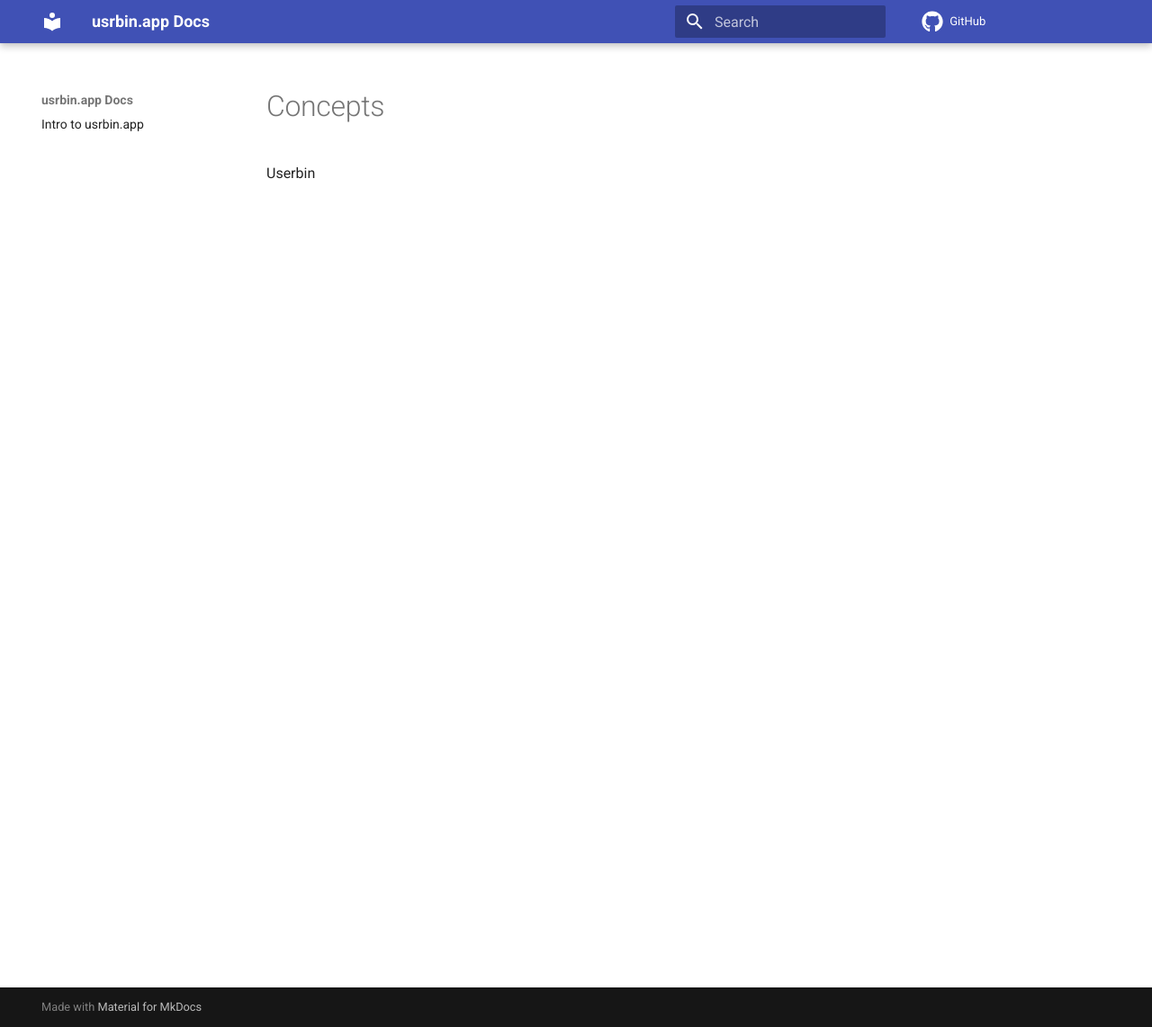
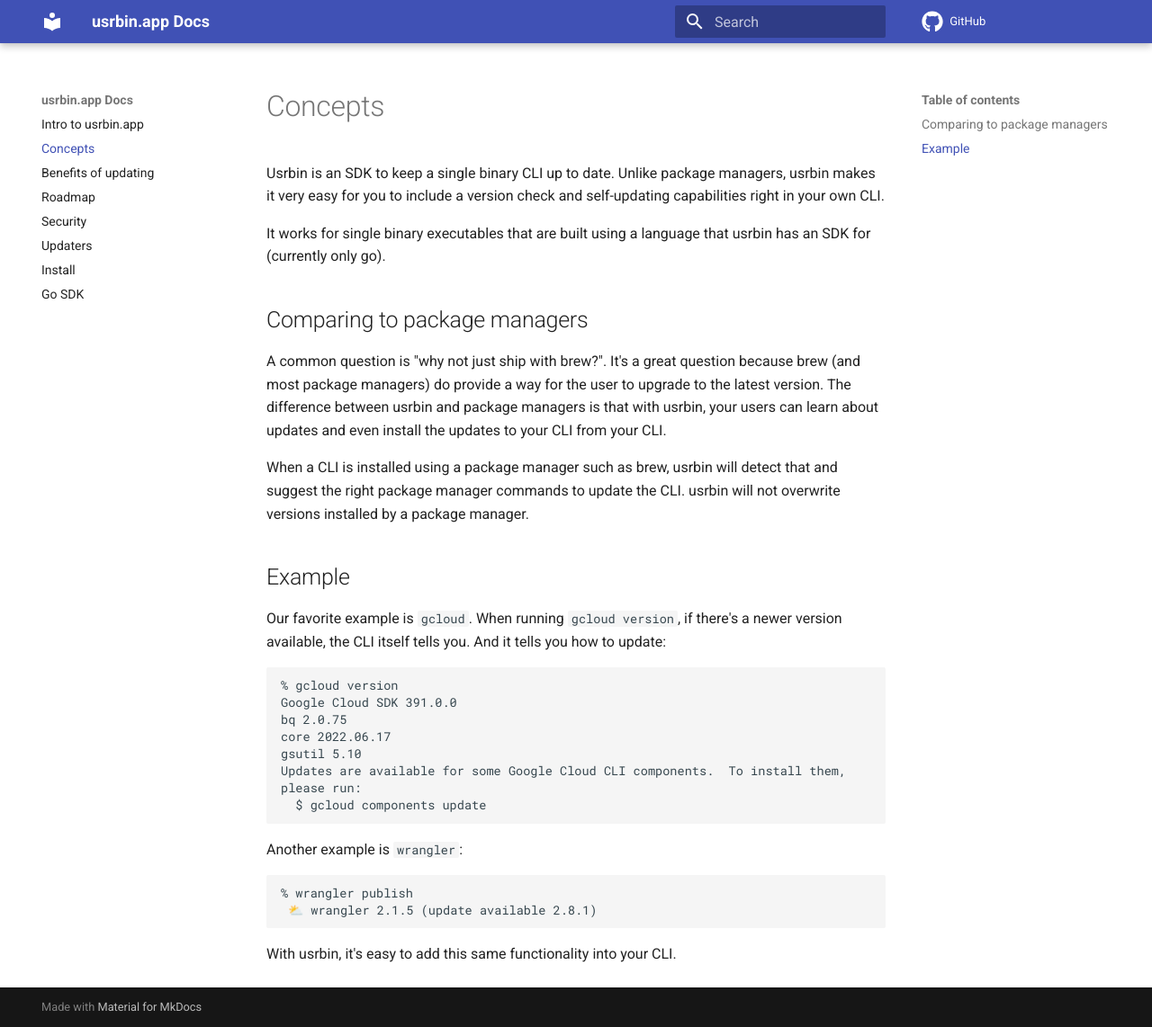
Before and after one commit to usrbinapp/usrbin-docs, an MkDocs documentation site: the page built from docs/concepts.md, in a window 1280 px wide and 1142 px high. Shown: the whole window at 90% size. Built offline with MkDocs 1.6.1 and Material for MkDocs 9.7.7, drawn with Linux system fonts in a browser that asks for light colours; comment, search, counter and statistics services are not loaded; old or Windows-style settings are respelled for this version of MkDocs.

Commit message:
Scaffolding out more docs

````diff
--- a/docs/concepts.md
+++ b/docs/concepts.md
@@ -1,3 +1,38 @@
 # Concepts
 
-Userbin
+Usrbin is an SDK to keep a single binary CLI up to date. Unlike package managers, usrbin makes it very easy for you to include a version check and self-updating capabilities right in your own CLI.
+
+It works for single binary executables that are built using a language that usrbin has an SDK for (currently only go).
+
+
+## Comparing to package managers
+
+A common question is "why not just ship with brew?". It's a great question because brew (and most package managers) do provide a way for the user to upgrade to the latest version. The difference between usrbin and package managers is that with usrbin, your users can learn about updates and even install the updates to your CLI from your CLI.
+
+When a CLI is installed using a package manager such as brew, usrbin will detect that and suggest the right package manager commands to update the CLI. usrbin will not overwrite versions installed by a package manager.
+
+
+## Example
+
+Our favorite example is `gcloud`. When running `gcloud version`, if there's a newer version available, the CLI itself tells you. And it tells you how to update:
+
+```
+% gcloud version
+Google Cloud SDK 391.0.0
+bq 2.0.75
+core 2022.06.17
+gsutil 5.10
+Updates are available for some Google Cloud CLI components.  To install them,
+please run:
+  $ gcloud components update
+```
+
+
+Another example is `wrangler`:
+
+```
+% wrangler publish
+ ⛅️ wrangler 2.1.5 (update available 2.8.1)
+```
+
+With usrbin, it's easy to add this same functionality into your CLI.
--- a/mkdocs.yml
+++ b/mkdocs.yml
@@ -8,6 +8,13 @@ theme:
     repo: fontawesome/brands/github
 pages:
   - index.md
+  - concepts.md
+  - benefits-of-updating.md
+  - roadmap.md
+  - security.md
+  - updaters.md
+  - install.md
+  - sdks/go.md
 markdown_extensions:
   - admonition
 extra_css:
````
Also changed, not shown: docs/benefits-of-updating.md (added, +49 -0 lines), docs/roadmap.md (added, +13 -0 lines), docs/sdks/go.md (+3 -0 lines), docs/security.md (added, +9 -0 lines), docs/updaters.md (added, +7 -0 lines), docs/version-check.md (+23 -0 lines).
